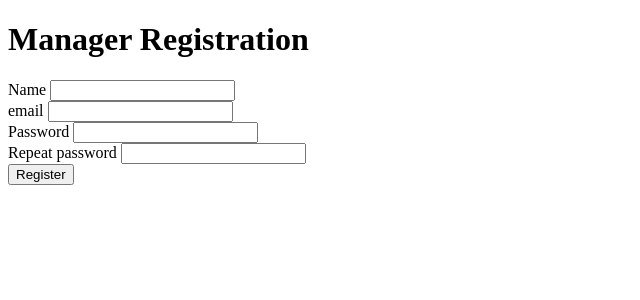
After one commit to karina-wong/SEA, a PHP site: page /signup.html in a window 1280 px wide. The commit adds this page. Shown: the top 300 px of the page, without its empty margins (0-640 px from the left). Run offline with PHP 8.4, Linux system fonts and the light colour scheme.

Commit message:
manager registration, still in progress

```diff
--- /dev/null
+++ b/signup.html
@@ -0,0 +1,32 @@
+<!DOCTYPE html>
+<html>
+    <head>
+        <title>Manager Registration</title>
+        <meta charset="UTF-8">
+</head>
+<body>
+    <h1>Manager Registration</h1>
+
+    <form action="process_register.php" method="POST" id="register" novalidate>
+        <div>
+            <label for="name">Name</label>
+            <input type="text" id="name" name="name">
+        </div>
+        <div>
+            <label for="email">email</label>
+            <input type="email"id="email" name="email">
+        </div>
+        <div>
+            <label for="password">Password</label>
+            <input for="password" id="password" name="password">
+        </div>
+        <div>
+            <label for="password_confirmation">Repeat password</label>
+            <input type="password" id="password_confirmation" name="password_confirmation">
+        </div>
+
+        <button>Register</button>
+    </form>
+
+</body>
+</html>
```
Also changed, not shown: jobs2 (temp).php (+1 -6 lines), process_register.php (added, +52 -0 lines).
